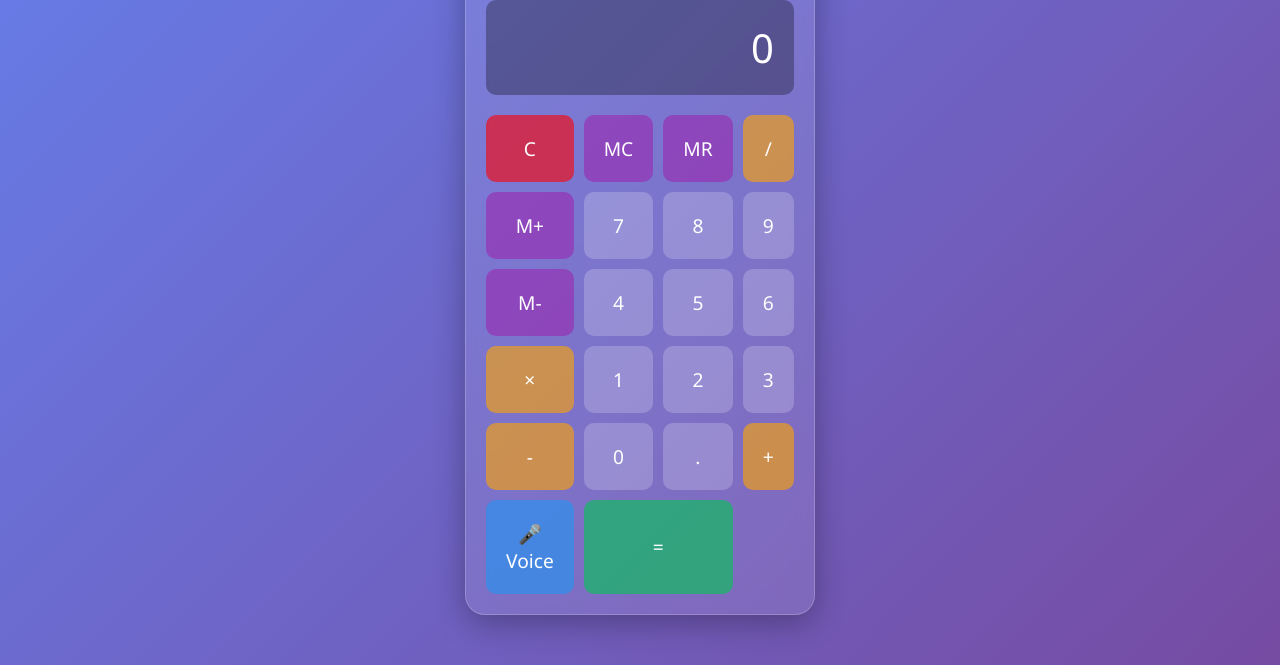
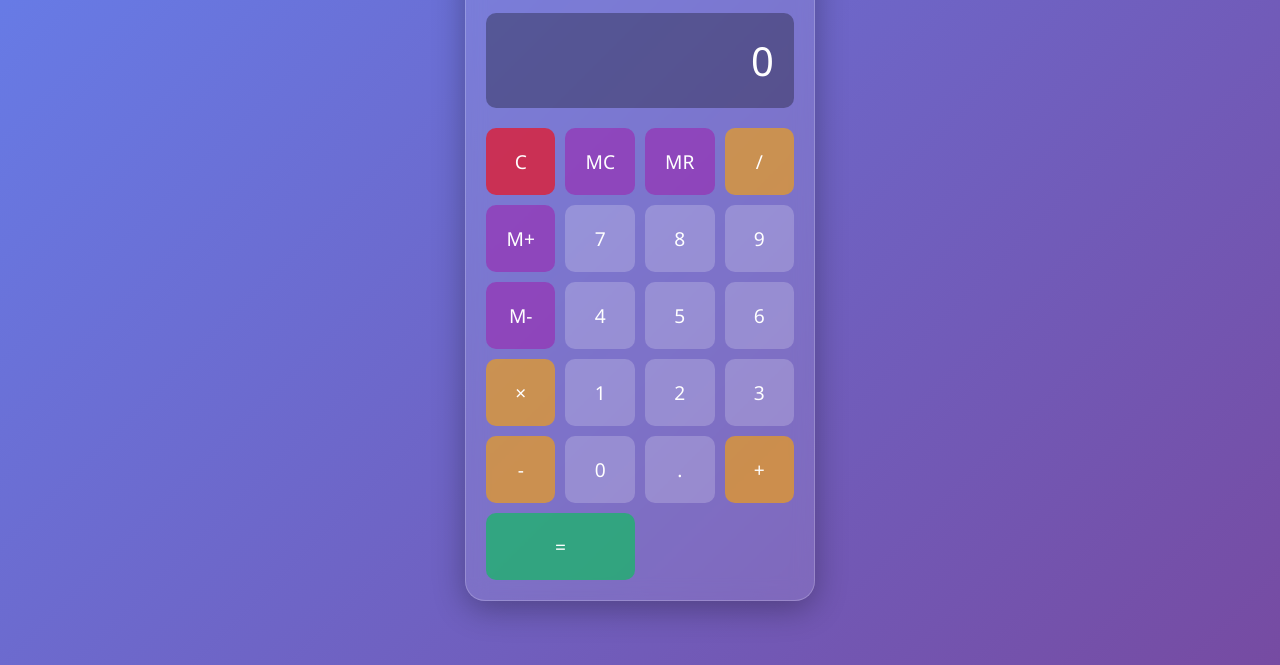
Before and after one commit to syedmehmoodahmd/syedmehmoodahmd.github.io, a plain HTML site: page index.html in a window 1280 px wide. Shown: the part 135-800 px from the top of the page. Drawn offline with Linux system fonts and the light colour scheme.

```diff
--- a/index.html
+++ b/index.html
@@ -1,4 +1,5 @@
-<!DOCTYPE html>
+
+      <!DOCTYPE html>
 <html lang="en">
 <head>
     <meta charset="UTF-8">
@@ -30,9 +31,6 @@
        .operator {background: rgba(255,165,0,0.6);}
        .equals {background: rgba(0,200,83,0.6); grid-column: span 2;}
        .clear {background: rgba(255,0,0,0.6);}
-       .voice {background: rgba(33,150,243,0.6);}
-       .voice.active {background: rgba(255,0,0,0.8); animation: pulse 1s infinite;}
-        @keyframes pulse {0% {opacity: 1;} 50% {opacity: 0.5;} 100% {opacity: 1;}}
        .memory {background: rgba(156,39,176,0.6);}
        .toast {
             position: fixed; bottom: 30px; left: 50%; transform: translateX(-50%);
@@ -75,7 +73,6 @@
             <button onclick="appendNumber('.')">.</button>
             <button class="operator" onclick="appendOperator('+')">+</button>
 
-            <button class="voice" id="voiceBtn" onclick="toggleVoice()">🎤 Voice</button>
             <button class="equals" onclick="calculate()">=</button>
         </div>
     </div>
@@ -86,8 +83,6 @@
         let currentInput = '0';
         let shouldResetDisplay = false;
         let memory = 0;
-        let recognition = null;
-        let isListening = false;
 
         function updateDisplay() {
             display.innerText = currentInput;
@@ -173,69 +168,6 @@
             setTimeout(() => toast.classList.remove('show'), 2000);
         }
 
-        function toggleVoice() {
-            if (!('webkitSpeechRecognition' in window)) {
-                showToast('Voice صرف Chrome میں چلے گا');
-                return;
-            }
-            if (!recognition) {
-                recognition = new webkitSpeechRecognition();
-                recognition.continuous = false;
-                recognition.interimResults = false;
-                recognition.maxAlternatives = 1;
-                recognition.onstart = () => {
-                    isListening = true;
-                    document.getElementById('voiceBtn').classList.add('active');
-                    showToast('بولو... Speak...');
-                };
-                recognition.onresult = (e) => {
-                    let text = e.results[0][0].transcript.toLowerCase();
-                    text = text.replace(/جمع|plus|add/gi, '+')
-                          .replace(/منفی|minus|subtract/gi, '-')
-                          .replace(/ضرب|times|multiply|into/gi, '*')
-                          .replace(/تقسیم|divided by|divide/gi, '/')
-                          .replace(/پانچ|five/gi, '5')
-                          .replace(/تین|three/gi, '3')
-                          .replace(/دو|two/gi, '2')
-                          .replace(/ایک|one/gi, '1')
-                          .replace(/چار|four/gi, '4')
-                          .replace(/چھ|six/gi, '6')
-                          .replace(/سات|seven/gi, '7')
-                          .replace(/آٹھ|eight/gi, '8')
-                          .replace(/نو|nine/gi, '9')
-                          .replace(/صفر|zero/gi, '0');
-                    currentInput = text;
-                    updateDisplay();
-                    calculate();
-                    showToast('سمجھ گیا: ' + text);
-                };
-                recognition.onerror = (e) => {
-                    if(e.error === 'not-allowed') {
-                        showToast('Mic Permission دو Chrome Settings سے');
-                    } else {
-                        showToast('Error: ' + e.error);
-                    }
-                    isListening = false;
-                    document.getElementById('voiceBtn').classList.remove('active');
-                };
-                recognition.onend = () => {
-                    isListening = false;
-                    document.getElementById('voiceBtn').classList.remove('active');
-                };
-            }
-            if (isListening) {
-                recognition.stop();
-            } else {
-                recognition.lang = 'ur-PK';
-                try {
-                    recognition.start();
-                } catch(err) {
-                    recognition.lang = 'en-US';
-                    recognition.start();
-                }
-            }
-        }
-
         document.addEventListener('keydown', (e) => {
             if (e.key >= '0' && e.key <= '9') appendNumber(e.key);
             if (e.key === '.') appendNumber('.');
```
